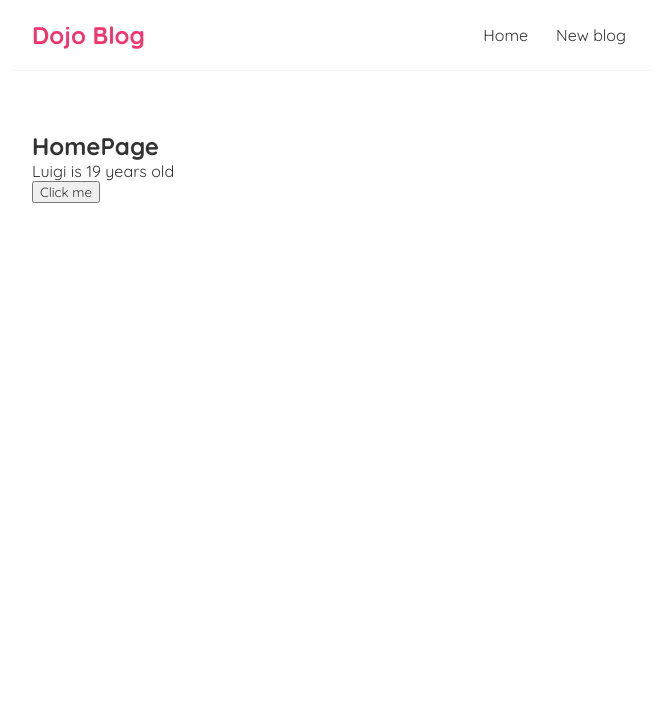
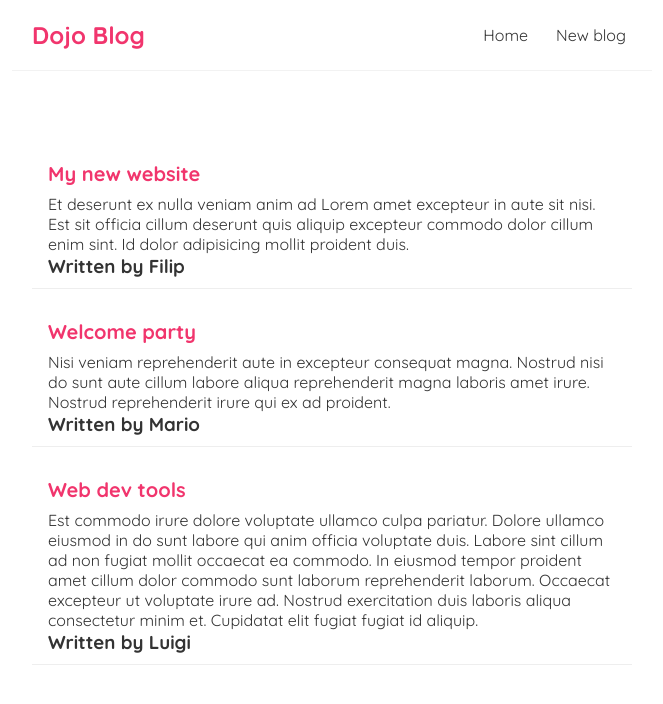
Before and after one commit to Filip10011/dojo, a React (Create React App) app: page / in a window 1280 px wide. Shown: the top 704 px of the page, without its empty margins (308-971 px from the left). Built offline with nearby package versions, Linux system fonts and the light colour scheme.

Commit message:
Mapping through blogs

```diff
--- a/src/Home.js
+++ b/src/Home.js
@@ -1,23 +1,36 @@
 import { useState } from "react";
 
 const Home = () => {
-  //let name = "Filip";
-  const [name, setName] = useState("Luigi");
-  const [age, setAge] = useState(19);
-
-  const handleClick = () => {
-    setName("Filip");
-    setAge(25);
-  };
+  const [blogs, setBlogs] = useState([
+    {
+      title: "My new website",
+      body: "Et deserunt ex nulla veniam anim ad Lorem amet excepteur in aute sit nisi. Est sit officia cillum deserunt quis aliquip excepteur commodo dolor cillum enim sint. Id dolor adipisicing mollit proident duis.",
+      author: "Filip",
+      id: 1,
+    },
+    {
+      title: "Welcome party",
+      body: "Nisi veniam reprehenderit aute in excepteur consequat magna. Nostrud nisi do sunt aute cillum labore aliqua reprehenderit magna laboris amet irure. Nostrud reprehenderit irure qui ex ad proident.",
+      author: "Mario",
+      id: 2,
+    },
+    {
+      title: "Web dev tools",
+      body: "Est commodo irure dolore voluptate ullamco culpa pariatur. Dolore ullamco eiusmod in do sunt labore qui anim officia voluptate duis. Labore sint cillum ad non fugiat mollit occaecat ea commodo. In eiusmod tempor proident amet cillum dolor commodo sunt laborum reprehenderit laborum. Occaecat excepteur ut voluptate irure ad. Nostrud exercitation duis laboris aliqua consectetur minim et. Cupidatat elit fugiat fugiat id aliquip.",
+      author: "Luigi",
+      id: 3,
+    },
+  ]);
 
   return (
     <div className="home">
-      <h2>HomePage</h2>
-      <p>
-        {name} is {age} years old
-      </p>
-
-      <button onClick={handleClick}>Click me</button>
+      {blogs.map((blog) => (
+        <div className="blog-preview" key={blog.id}>
+          <h2>{blog.title}</h2>
+          <p>{blog.body}</p>
+          <h3>Written by {blog.author}</h3>
+        </div>
+      ))}
     </div>
   );
 };
--- a/src/index.css
+++ b/src/index.css
@@ -33,3 +33,19 @@
   margin: 40px auto;
   padding: 20px;
 }
+
+.blog-preview{
+  padding: 10px 16px;
+  margin: 20px 0;
+  border-bottom: 1px solid #eeeeee;
+}
+
+.blog-preview:hover{
+  box-shadow: 1px 3px 5px rgba(0, 0, 0, 0.1);
+}
+
+.blog-preview > h2 {
+  font-size: 20px;
+  color: #f1356d;
+  margin-bottom: 8px;
+}
```
